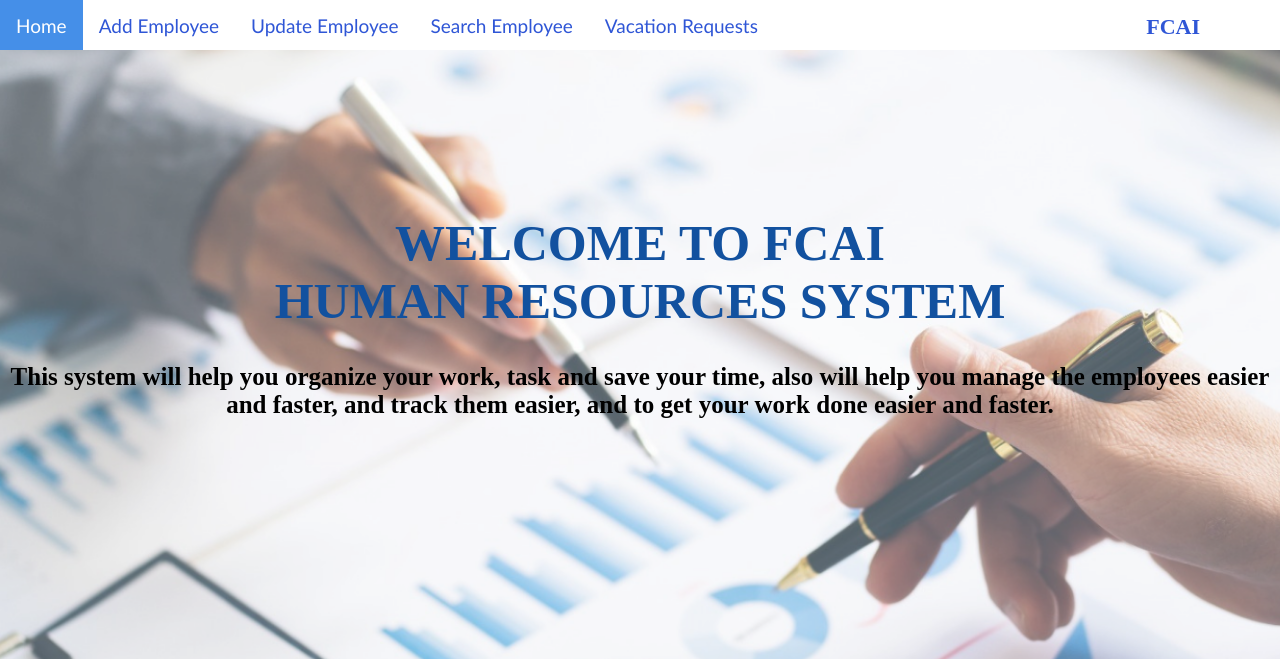
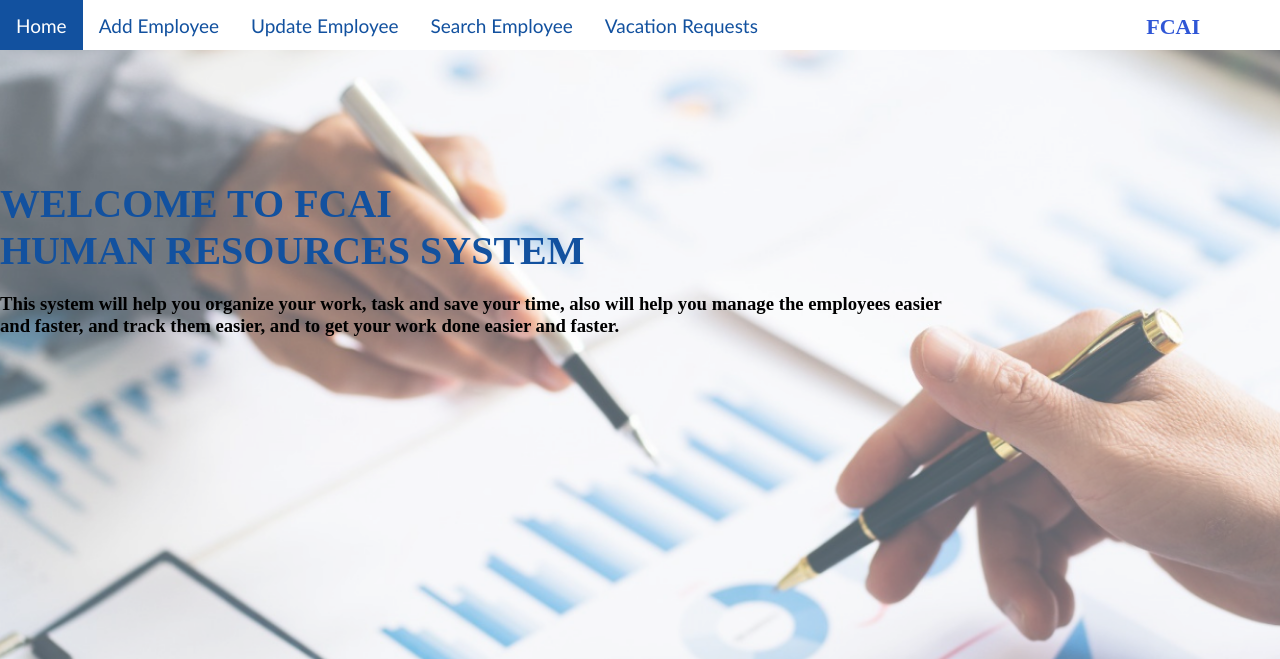
Before and after one commit to AsmaaElawady/Human_Resource_Website, a Django app: page /HomePage in a window 1280 px wide. Shown: the top 659 px of the page. Run offline with Django 4.2, Linux system fonts and the light colour scheme.

Commit message:
update CSS

```diff
--- a/FinalWeb/HumanResources/HR/templates/HomePage.html
+++ b/FinalWeb/HumanResources/HR/templates/HomePage.html
@@ -1,14 +1,16 @@
+{% load static %}
 <!DOCTYPE html>
 <html lang="en">
 <head>
+    <link rel="stylesheet" href="{% static 'css/homePage.css'%} ">
     {% include 'navbar.html' %}
-    {% load static %}
+
 
     <meta charset="UTF-8">
         <title>
             Home Page
         </title>
-        <link rel="stylesheet" href="{% static 'css/homePage.css'%} ">
+
         <style>
             body {
                 background-image: url("{% static 'image/HP2v3.png' %}");
--- a/FinalWeb/HumanResources/HR/templates/homePage.html
+++ b/FinalWeb/HumanResources/HR/templates/homePage.html
@@ -1,14 +1,16 @@
+{% load static %}
 <!DOCTYPE html>
 <html lang="en">
 <head>
+    <link rel="stylesheet" href="{% static 'css/homePage.css'%} ">
     {% include 'navbar.html' %}
-    {% load static %}
+
 
     <meta charset="UTF-8">
         <title>
             Home Page
         </title>
-        <link rel="stylesheet" href="{% static 'css/homePage.css'%} ">
+
         <style>
             body {
                 background-image: url("{% static 'image/HP2v3.png' %}");
--- a/FinalWeb/HumanResources/HumanResources/static/css/homePage.css
+++ b/FinalWeb/HumanResources/HumanResources/static/css/homePage.css
@@ -5,16 +5,6 @@
     background-attachment: fixed;
     background-size: cover;
 }
-
-/* Add a black background color to the top navigation */
-.navBar {
-    background-color: #ffffff;
-    overflow: hidden;
-    position: fixed;
-    width: 100%;
-    height: 50px;
-}
-
 /* Style the links inside the navigation bar */
 .navBar a {
     float: left;
@@ -47,12 +37,7 @@
 }
 
 h1{
-    text-align: center;
     color: #12519f;
-    font-size: 50px;
+    font-size: 40px;
+    margin: 0;
 }
-
-h3{
-    text-align: center;
-    font-size: 25px;
-}
```
